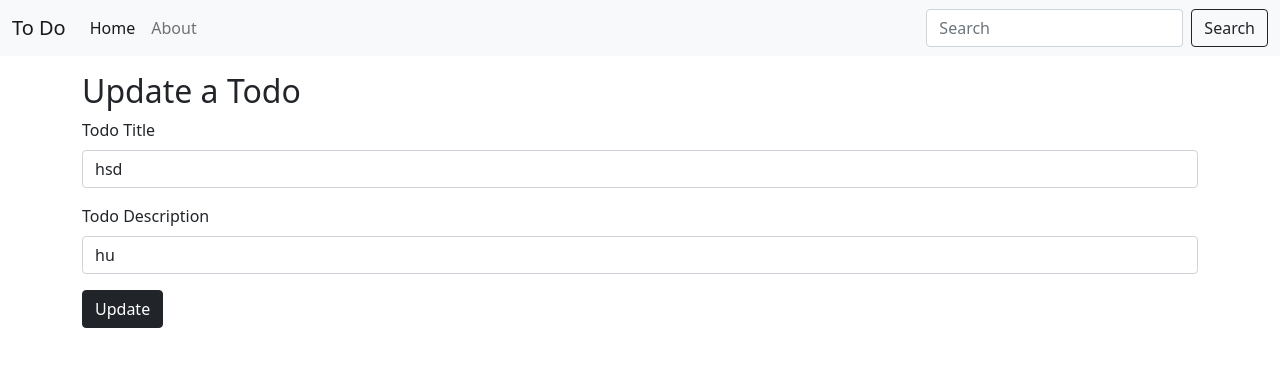
After one commit to APRUN/ToDo_Flask_WebApp_SQLite, a Flask app: page /update/1 in a window 1280 px wide. The commit adds this page. Shown: the top 367 px of the page. Run offline with Flask 3, Linux system fonts and the light colour scheme; data comes from the database, SQL or seed files in the repository; both versions use the stored data as it was after the commit.

Commit message:
completed flask to do app

```diff
--- a/app.py
+++ b/app.py
@@ -1,4 +1,4 @@
-from flask import Flask, render_template
+from flask import Flask, render_template,request, redirect
 from flask_sqlalchemy import SQLAlchemy
 from datetime import datetime
 
@@ -18,13 +18,38 @@ class Todo(db.Model):
         return f"{self.sno} - {self.title}"
 
 
-@app.route('/')
+@app.route('/', methods=['GET','POST'])
 def hello_world():
-    todo=Todo(title='This is title', desc='This is description')
-    db.session.add(todo)
-    db.session.commit()
+    if request.method=='POST':
+        title=request.form['title']
+        desc=request.form['desc']
+        todo=Todo(title=title, desc=desc)
+        db.session.add(todo)
+        db.session.commit()
     allTodo=Todo.query.all()
     return render_template('index.html',allTodo=allTodo)
+
+@app.route('/delete/<int:sno>')
+def delete(sno):
+    todo=Todo.query.filter_by(sno=sno).first()
+    db.session.delete(todo)
+    db.session.commit()
+    return redirect("/")
+
+@app.route('/update/<int:sno>', methods=['GET', 'POST'])
+def update(sno):
+    if request.method=='POST':
+        title = request.form['title']
+        desc = request.form['desc']
+        todo = Todo.query.filter_by(sno=sno).first()
+        todo.title = title
+        todo.desc = desc
+        db.session.add(todo)
+        db.session.commit()
+        return redirect("/")
+
+    todo = Todo.query.filter_by(sno=sno).first()
+    return render_template('update.html', todo=todo)
 
 
 
--- /dev/null
+++ b/templates/base.html
@@ -0,0 +1,48 @@
+<!DOCTYPE html>
+<html lang="en">
+
+<head>
+    <meta charset="UTF-8">
+    <meta name="viewport" content="width=device-width, initial-scale=1.0">
+    <!-- Bootstrap CSS -->
+    <link href="https://cdn.jsdelivr.net/npm/bootstrap@5.0.0-beta2/dist/css/bootstrap.min.css" rel="stylesheet"
+        integrity="sha384-BmbxuPwQa2lc/FVzBcNJ7UAyJxM6wuqIj61tLrc4wSX0szH/Ev+nYRRuWlolflfl" crossorigin="anonymous">
+    <title>To Do</title>
+</head>
+
+<body>
+
+    <nav class="navbar navbar-expand-lg navbar-light bg-light">
+        <div class="container-fluid">
+            <a class="navbar-brand" href="/">{% block title %}
+
+            {% endblock title %}</a>
+            <button class="navbar-toggler" type="button" data-bs-toggle="collapse" data-bs-target="#navbarSupportedContent"
+                aria-controls="navbarSupportedContent" aria-expanded="false" aria-label="Toggle navigation">
+                <span class="navbar-toggler-icon"></span>
+            </button>
+            <div class="collapse navbar-collapse" id="navbarSupportedContent">
+                <ul class="navbar-nav me-auto mb-2 mb-lg-0">
+                    <li class="nav-item">
+                        <a class="nav-link active" aria-current="page" href="#">Home</a>
+                    </li>
+                    <li class="nav-item">
+                        <a class="nav-link" href="#">About</a>
+                    </li>
+
+
+                </ul>
+                <form class="d-flex">
+                    <input class="form-control me-2" type="search" placeholder="Search" aria-label="Search">
+                    <button class="btn btn-outline-dark" type="submit">Search</button>
+                </form>
+            </div>
+        </div>
+    </nav>
+
+    {% block body %}
+
+    {% endblock body %}
+
+</body>
+</html>
--- /dev/null
+++ b/templates/update.html
@@ -0,0 +1,26 @@
+{% extends 'base.html' %}
+
+{% block title %}
+To Do
+{% endblock title %}
+To Do
+{% block body %}
+
+
+<div class="container my-3">
+    <h2>Update a Todo</h2>
+    <form action="/update/{{todo.sno}}" method="POST">
+        <div class="mb-3">
+            <label for="title" class="form-label">Todo Title</label>
+            <input type="text" class="form-control" value="{{todo.title}}" name="title" id="title"
+                aria-describedby="emailHelp">
+        </div>
+        <div class="mb-3">
+            <label for="desc" class="form-label">Todo Description</label>
+            <input type="text" value="{{todo.desc}}" class="form-control" name="desc" id="desc">
+        </div>
+
+        <button type="submit" class="btn btn-dark">Update</button>
+    </form>
+</div>
+{% endblock body %}
```
Also changed, not shown: templates/index.html (+21 -47 lines), instance/test.db.
